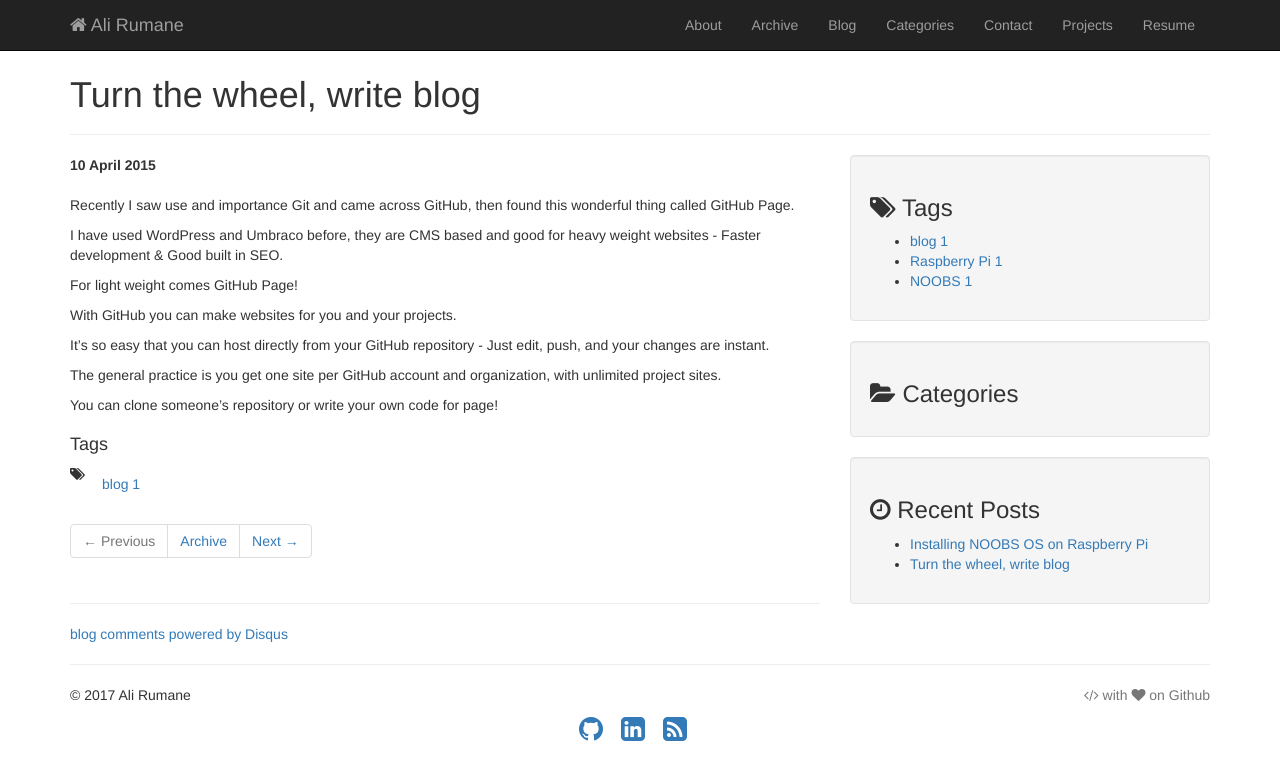
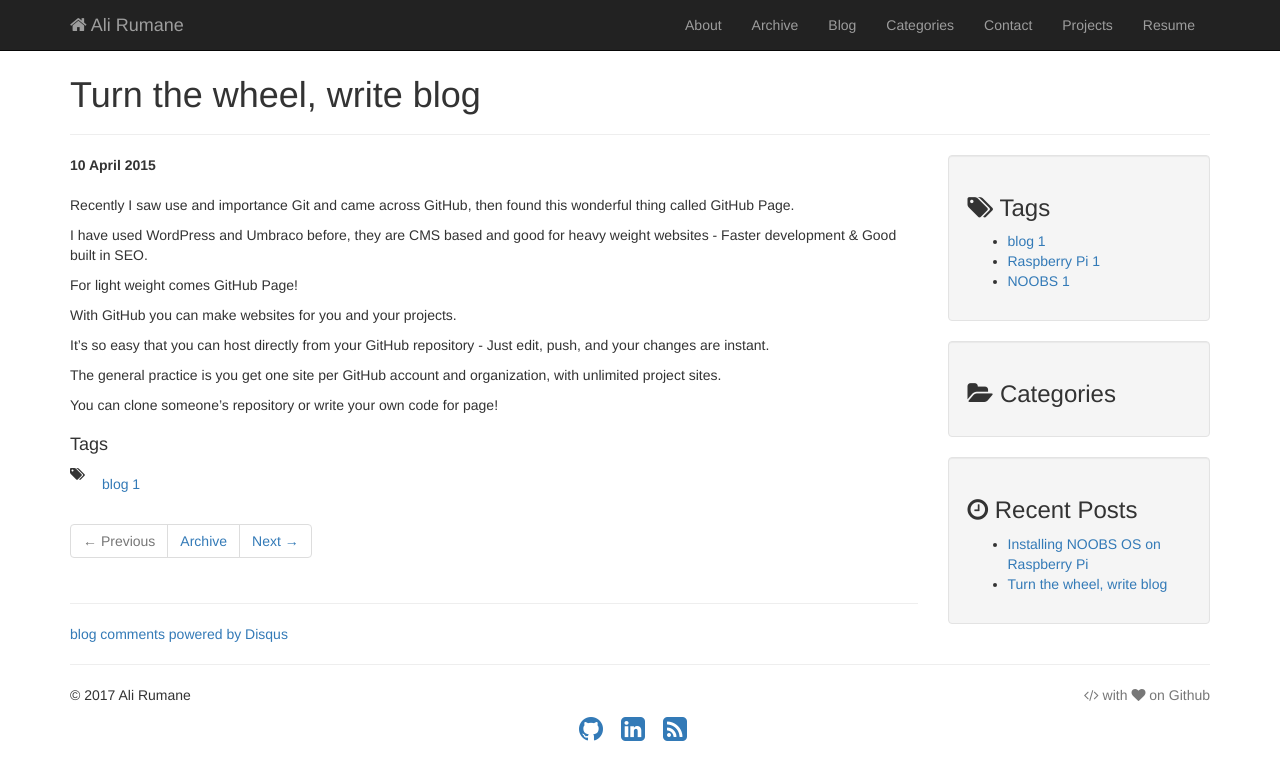
Before and after one commit to alirumane/ali-backup, a Jekyll site: the page built from _posts/2015-04-10-start-blog.md, in a window 1280 px wide. Shown: the top 780 px of the page. Built offline with Jekyll 4.4.1, drawn with Linux system fonts in a browser that asks for light colours; comment, search, counter and statistics services are not loaded.

Commit message:
Update post.html

```diff
--- a/_includes/themes/bootstrap/post.html
+++ b/_includes/themes/bootstrap/post.html
@@ -3,7 +3,7 @@
 </div>
 
 <div class="row post-full">
-  <div class="col-md-8">
+  <div class="col-md-9">
     <div class="date">
       <span>{{ page.date | date_to_long_string }}</span>
     </div>
@@ -48,7 +48,7 @@
     {% include JB/comments %}
   </div>  <!-- col -->
 
-    <div class="col-md-4 visible-lg visible-md">
+    <div class="col-md-3 visible-lg visible-md">
 	<div class="well">
 	<h3> <i class="fa fa-tags" aria-hidden="true"></i> Tags</h3>
 		 <ul>
```
